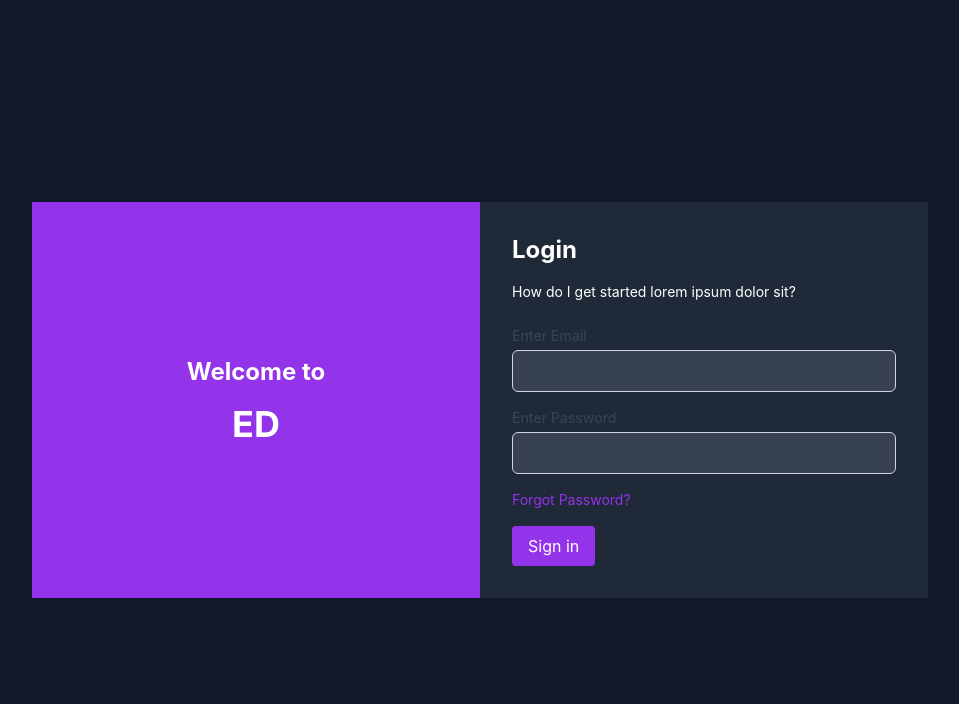
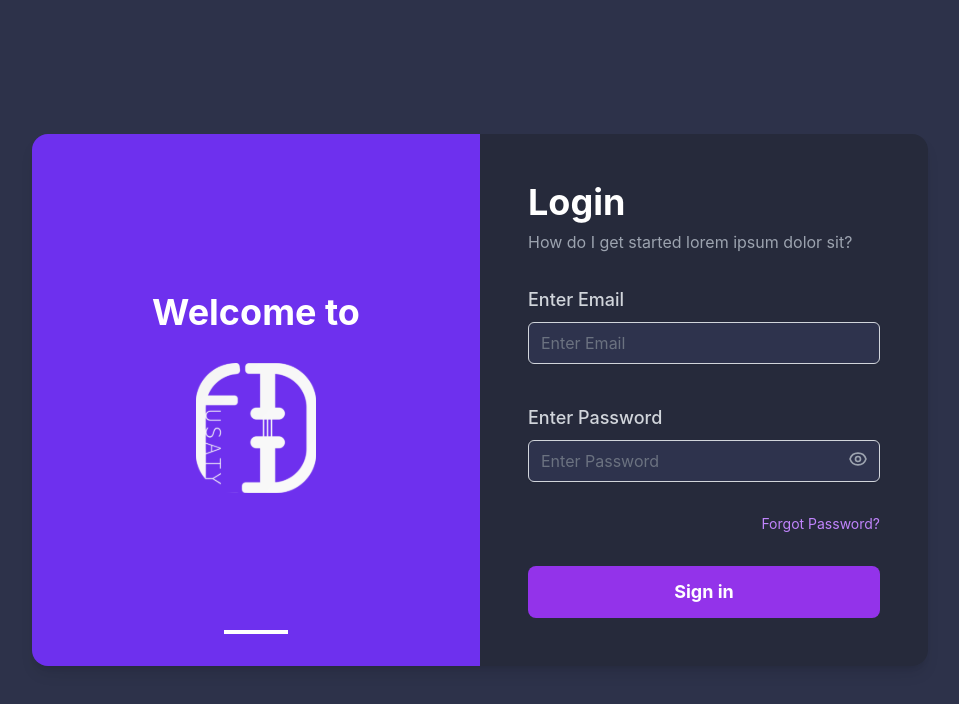
Before and after one commit to abdullahbinshahzad/fusaty-admin-panel, a React (Create React App) app: page / in a window 1280 px wide. Shown: the top 704 px of the page, without its empty margins (160-1119 px from the left). Built offline with nearby package versions, Linux system fonts and the light colour scheme.

Commit message:
Login Screen almost done

```diff
--- a/src/pages/auth/Login.js
+++ b/src/pages/auth/Login.js
@@ -1,27 +1,92 @@
-import React from 'react';
-import { useTranslation } from 'react-i18next';
-import Button from '../../components/common/Button';
-import Input from '../../components/common/Input';
+import React from "react";
+import { useTranslation } from "react-i18next";
+import Button from "../../components/common/Button";
+import Input from "../../components/common/Input";
+import logo from "../../assets/images/Frame 1171276256.svg";
 
 const Login = () => {
   const { t } = useTranslation();
 
   return (
-    <div className="flex items-center justify-center min-h-screen bg-gray-900">
-      <div className="flex w-full max-w-4xl">
-        <div className="w-1/2 bg-purple-600 p-8 flex items-center justify-center">
+    <div className="flex items-center justify-center min-h-screen bg-[#2D324A] p-4">
+      <div className="flex w-full max-w-4xl rounded-2xl overflow-hidden shadow-lg">
+        <div className="w-1/2 bg-[#6E30EE] p-8 flex flex-col items-center justify-center relative">
           <div className="text-white text-center">
-            <h1 className="text-2xl font-bold">Welcome to</h1>
-            <div className="text-4xl font-bold mt-4">ED</div>
+            <h1 className="text-4xl font-bold mb-4">Welcome to</h1>
+            <div className="flex items-center justify-center h-40">
+              <img
+                src={logo}
+                alt="Fusaty Logo"
+                className="h-full object-contain"
+              />
+            </div>
+            <div className="absolute bottom-8 left-1/2 transform -translate-x-1/2 w-16 h-1 bg-white"></div>
           </div>
         </div>
-        <div className="w-1/2 p-8 bg-gray-800 text-white">
-          <h2 className="text-2xl font-bold mb-4">{t('login.title')}</h2>
-          <p className="text-sm mb-6">{t('login.description')}</p>
-          <Input label={t('login.email')} type="email" className="bg-gray-700 text-white" />
-          <Input label={t('login.password')} type="password" className="bg-gray-700 text-white" />
-          <a href="/forgot-password" className="text-purple-600 text-sm mb-4 block">{t('login.forgot')}</a>
-          <Button>{t('login.signIn')}</Button>
+        <div className="w-1/2 p-12 bg-[#262A3B] text-white flex flex-col justify-center">
+          <h2 className="text-4xl font-bold mb-2">{t("login.title")}</h2>
+          <p className="text-base mb-8 text-gray-400">
+            {t("login.description")}
+          </p>
+          <div className="mb-6">
+            <label
+              htmlFor="email"
+              className="block text-lg font-medium text-gray-300 mb-2"
+            >
+              {t("login.email")}
+            </label>
+            <Input
+              id="email"
+              type="email"
+              placeholder="Enter Email"
+              className="w-full p-3 rounded-lg bg-[#2E334D] border border-[#3E435E] text-white placeholder-gray-500 focus:outline-none focus:ring-2 focus:ring-purple-600"
+            />
+          </div>
+          <div className="mb-4 relative">
+            <label
+              htmlFor="password"
+              className="block text-lg font-medium text-gray-300 mb-2"
+            >
+              {t("login.password")}
+            </label>
+            <Input
+              id="password"
+              type="password"
+              placeholder="Enter Password"
+              className="w-full p-3 rounded-lg bg-[#2E334D] border border-[#3E435E] text-white placeholder-gray-500 focus:outline-none focus:ring-2 focus:ring-purple-600 pr-10"
+            />
+            <span className="absolute right-3 top-1/2 mt-2 transform -translate-y-1/2 text-gray-400 cursor-pointer">
+              <svg
+                className="w-5 h-5"
+                fill="none"
+                stroke="currentColor"
+                viewBox="0 0 24 24"
+                xmlns="http://www.w3.org/2000/svg"
+              >
+                <path
+                  strokeLinecap="round"
+                  strokeLinejoin="round"
+                  strokeWidth="2"
+                  d="M15 12a3 3 0 11-6 0 3 3 0 016 0z"
+                ></path>
+                <path
+                  strokeLinecap="round"
+                  strokeLinejoin="round"
+                  strokeWidth="2"
+                  d="M2.458 12C3.732 7.943 7.523 5 12 5c4.478 0 8.268 2.943 9.542 7-1.274 4.057-5.064 7-9.542 7-4.477 0-8.268-2.943-9.542-7z"
+                ></path>
+              </svg>
+            </span>
+          </div>
+          <a
+            href="/forgot-password"
+            className="text-purple-400 text-sm mb-8 block text-right"
+          >
+            {t("login.forgot")}
+          </a>
+          <Button className="w-full bg-[#6E30EE] hover:bg-purple-700 text-white font-bold py-3 px-4 rounded-lg text-lg transition duration-300 ease-in-out">
+            {t("login.signIn")}
+          </Button>
         </div>
       </div>
     </div>
```
Also changed, not shown: src/assets/images/Frame 1171276256.svg (added).
